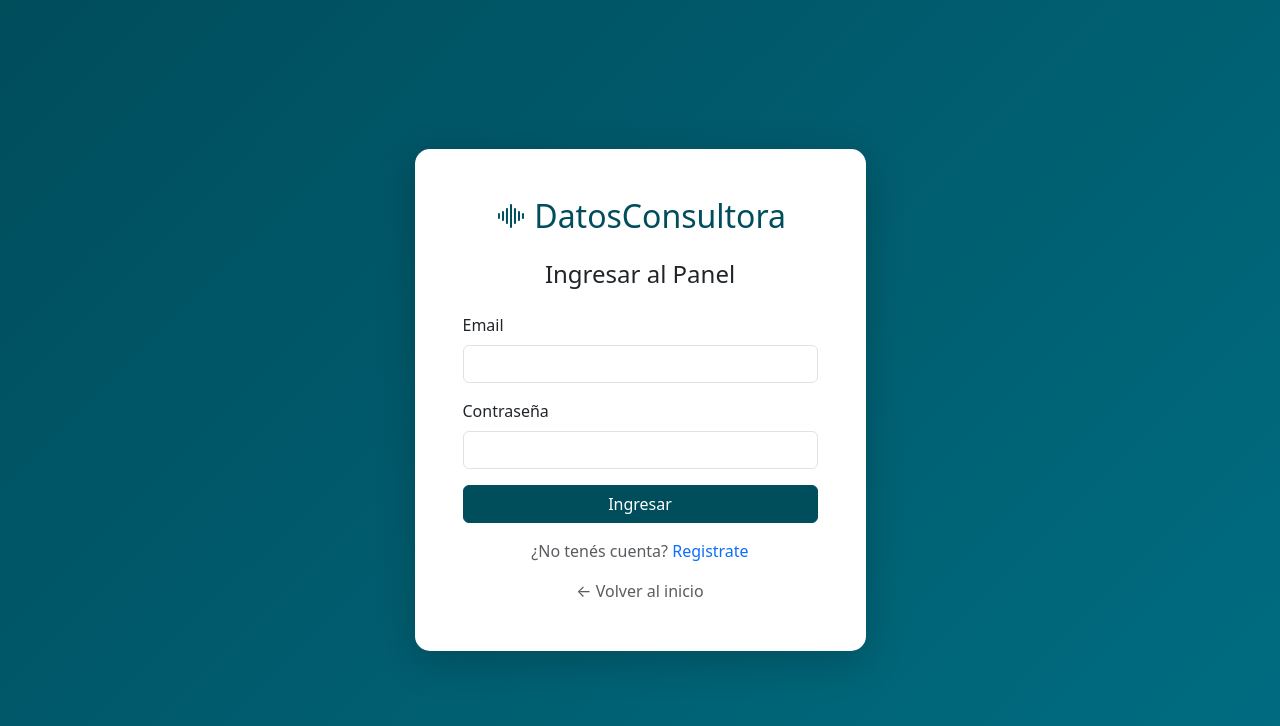
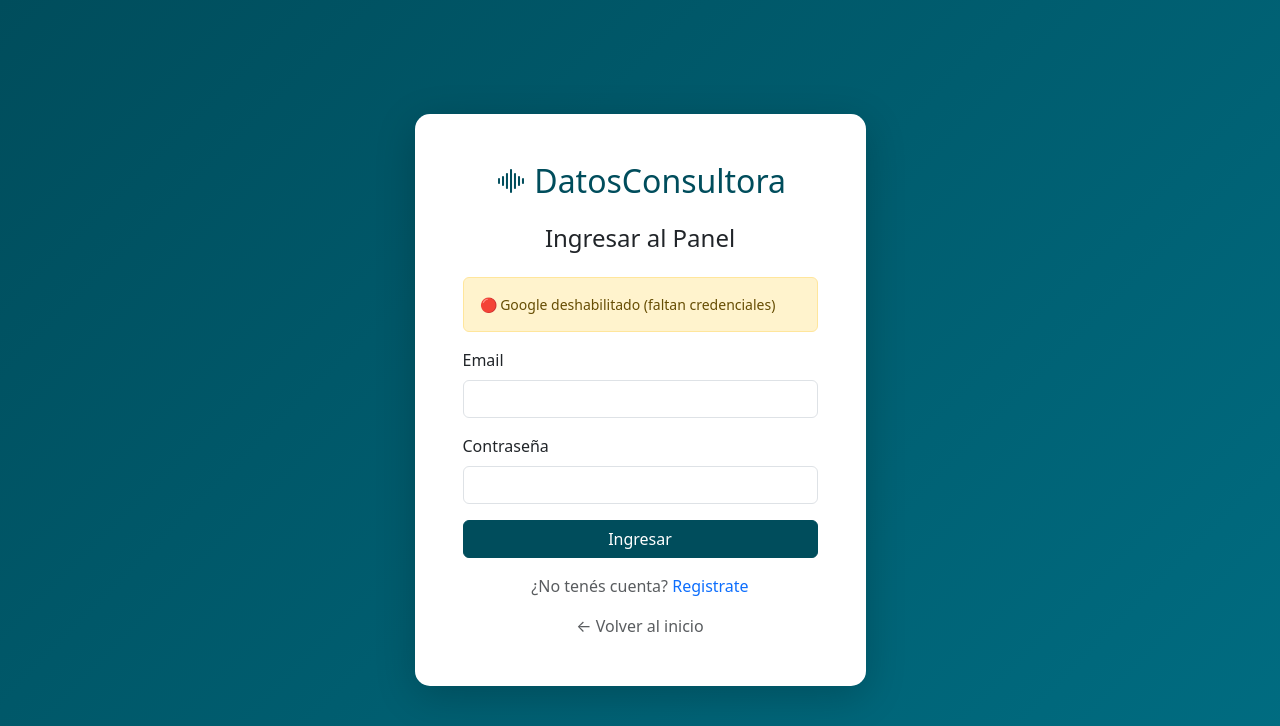
Before and after one commit to astiazu/datosconsultora, a Flask app: page /login in a window 1280 px wide. Shown: the top 726 px of the page. Run offline with Flask 3, Linux system fonts and the light colour scheme; parts of the project's set-up code (start-up, migrations or seed data) failed here and were passed over; some libraries are stand-ins or nearby versions.

Commit message:
credenciales de google

```diff
--- a/app/templates/login.html
+++ b/app/templates/login.html
@@ -48,6 +48,11 @@
                     {% endfor %}
                     {% endif %}
                     {% endwith %}
+                    {% if config.GOOGLE_ENABLED %}
+                        <div class="alert alert-info small">🟢 Google habilitado</div>
+                    {% else %}
+                        <div class="alert alert-warning small">🔴 Google deshabilitado (faltan credenciales)</div>
+                    {% endif %}
                     <form method="POST"><input type="hidden" name="csrf_token" value="{{ csrf_token() }}">
                         <div class="mb-3">
                             <label class="form-label">Email</label>
```
